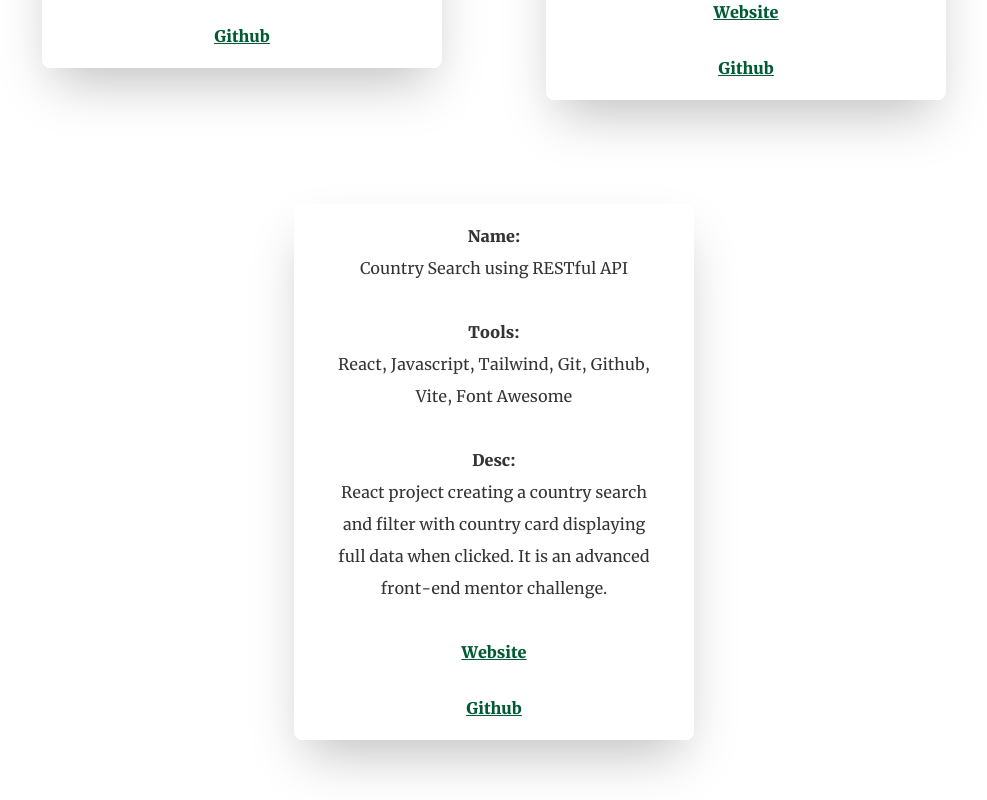
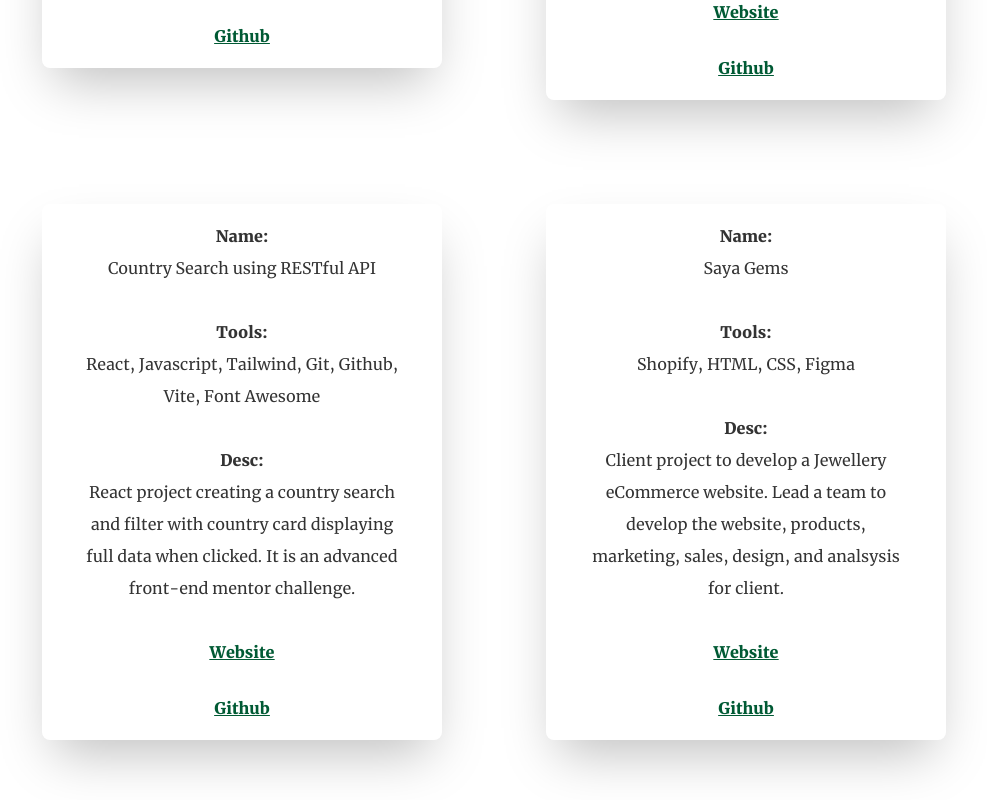
Before and after one commit to BlueElyas/elyas-portfolio, a React (Create React App) app: page /projects in a window 1280 px wide. Shown: the part 895-1695 px from the top of the page, without its empty margins (146-1133 px from the left). Built offline with nearby package versions, Linux system fonts and the light colour scheme.

Commit message:
Add client work to projects

```diff
--- a/src/projects.js
+++ b/src/projects.js
@@ -40,6 +40,14 @@ const projects = [
     description:
       "React project creating a country search and filter with country card displaying full data when clicked. It is an advanced front-end mentor challenge.",
   },
+  {
+    name: "Saya Gems",
+    tools: ["Shopify", "HTML", "CSS", "Figma"],
+    github: "",
+    website: "",
+    description:
+      "Client project to develop a Jewellery eCommerce website. Lead a team to develop the website, products, marketing, sales, design, and analsysis for client.",
+  },
 ];
 
 export default projects;
```
